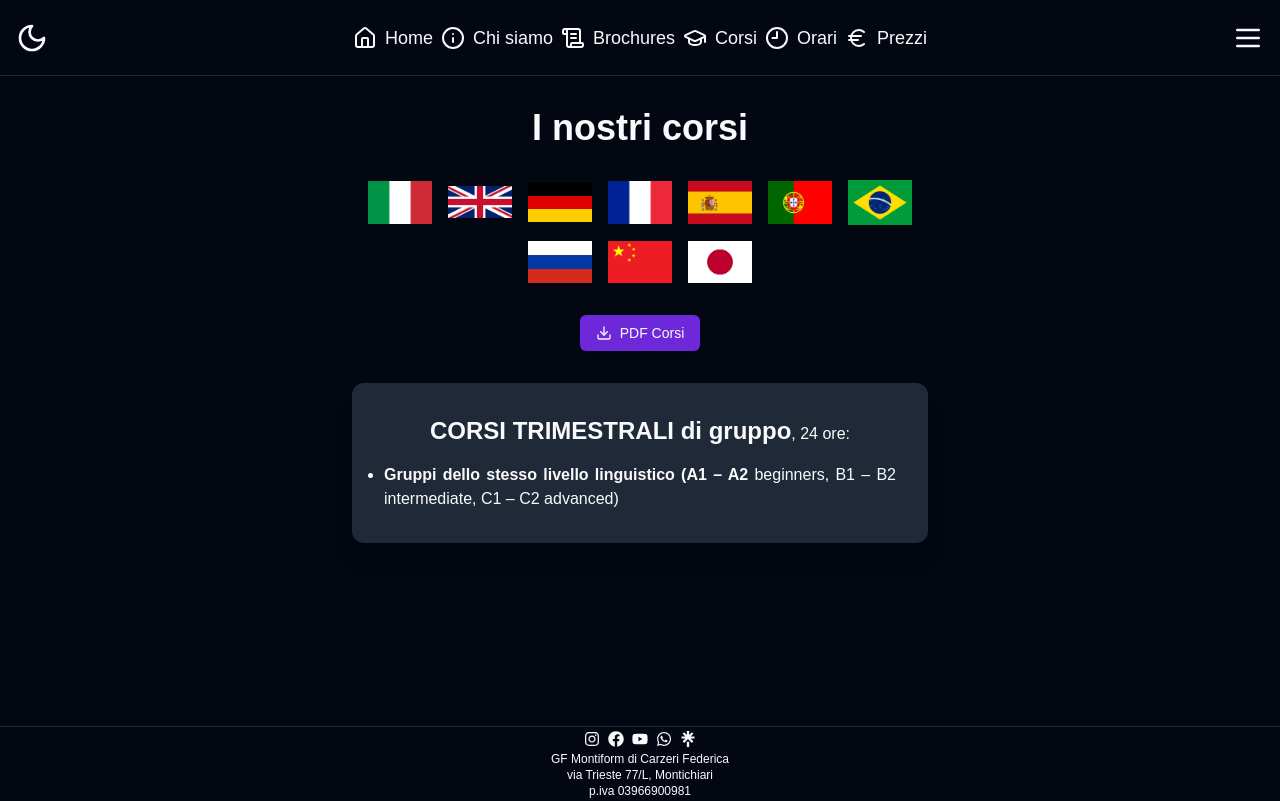
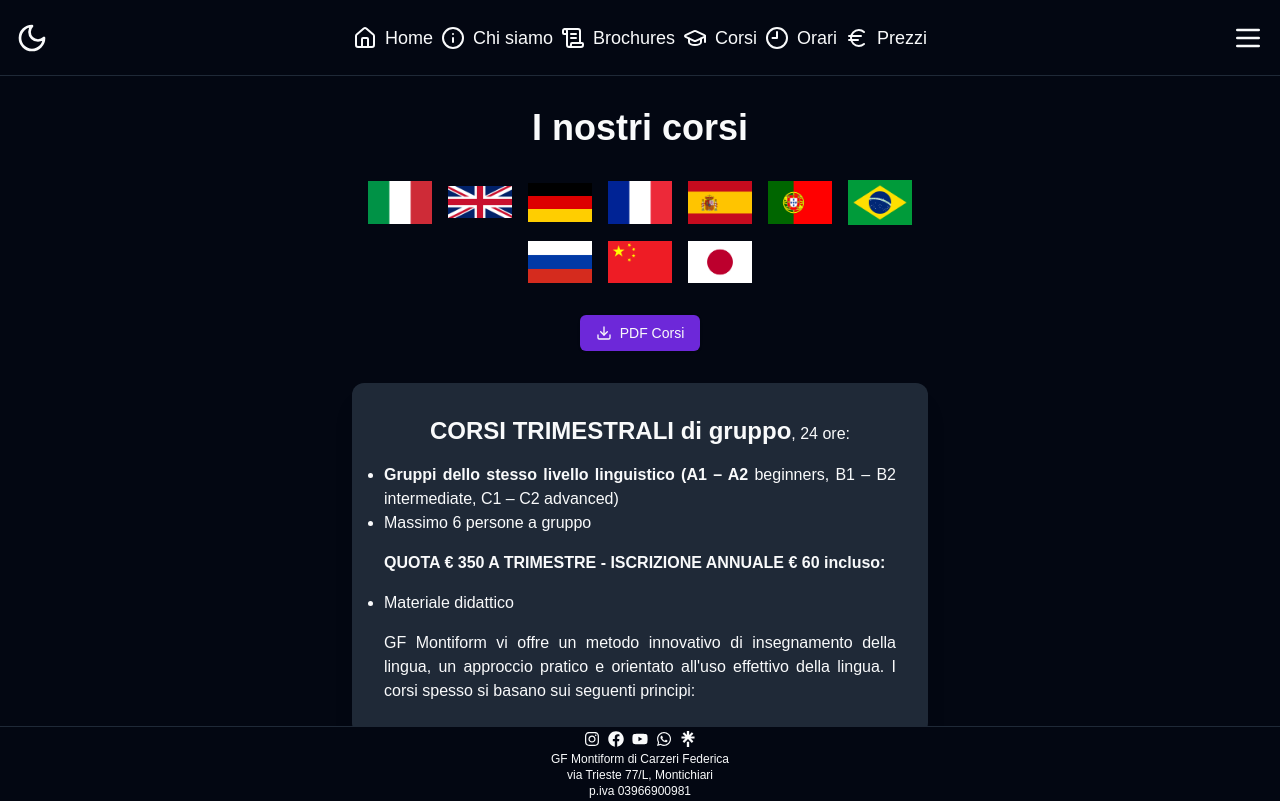
Before and after one commit to mariolazzari/gfmontiform.it, a Next.js app: page /courses in a window 1280 px wide. Built offline with nearby package versions, Linux system fonts and the light colour scheme.

Commit message:
feat: course card component

```diff
--- a/app/courses/page.tsx
+++ b/app/courses/page.tsx
@@ -3,12 +3,23 @@ import { Flags } from "@/components/Flags";
 import { Button } from "@/components/ui/button";
 import { Metadata } from "next";
 import { Download } from "lucide-react";
+import { Course } from "@/components/Course";
+import { CourseProps } from "@/components/Course/CourseProps";
 
 export const metadata: Metadata = {
   title: "Corsi",
 };
 
 function CoursesPage() {
+  const courses: CourseProps[] = [
+    {
+      title: "Apprendimento Attivo",
+      description:
+        "Gli studenti sono coinvolti attivamente durante le lezioni attraverso attività interattive, discussioni di gruppo, simulazioni e giochi di ruolo. Questo aiuta a sviluppare le abilità di comunicazione in situazioni reali.",
+      imagePath: "1.jpg",
+    },
+  ];
+
   return (
     <div className="flex flex-col items-center gap-8 p-4">
       <h2 className="text-4xl font-semibold text-center">I nostri corsi</h2>
@@ -21,12 +32,12 @@ function CoursesPage() {
       </Link>
 
       <div className="bg-muted max-w-xl text-justify p-8 rounded-xl shadow-xl space-y-4">
-        <h2 className="text-center">
+        <h3 className="text-center">
           <span className="text-2xl font-bold">
             CORSI TRIMESTRALI di gruppo
           </span>
           , 24 ore:
-        </h2>
+        </h3>
 
         <ul className="list-disc">
           <li>
@@ -35,7 +46,37 @@ function CoursesPage() {
             </span>{" "}
             beginners, B1 – B2 intermediate, C1 – C2 advanced)
           </li>
+          <li>Massimo 6 persone a gruppo</li>
         </ul>
+
+        <h3 className="font-bold">
+          QUOTA € 350 A TRIMESTRE - ISCRIZIONE ANNUALE € 60 incluso:
+        </h3>
+
+        <ul className="list-disc">
+          <li>Materiale didattico</li>
+        </ul>
+
+        <p>
+          GF Montiform vi offre un metodo innovativo di insegnamento della
+          lingua, un approccio pratico e orientato all'uso effettivo della
+          lingua. I corsi spesso si basano sui seguenti principi:
+        </p>
+      </div>
+
+      <div className="flex justify-center items-center gap-16 flex-wrap p-8 max-w-3xl">
+        {courses.map(course => (
+          <Course key={course.title} {...course} />
+        ))}
+      </div>
+
+      <div className="bg-muted rounded-xl shadow-xl p-8 max-w-xl text-justify">
+        <p>
+          In sintesi, una scuola di lingue orientata alla comunicazione pone
+          l'accento sull'uso pratico della lingua attraverso attività
+          interattive, conversazioni autentiche e contesti realistici, al fine
+          di migliorare le abilità linguistiche degli studenti in modo efficace.
+        </p>
       </div>
     </div>
   );
--- a/components/Course/CourseProps.ts
+++ b/components/Course/CourseProps.ts
@@ -1,3 +1,5 @@
 export type CourseProps = {
   title: string;
+  description: string;
+  imagePath: string;
 };
--- a/components/Course/index.tsx
+++ b/components/Course/index.tsx
@@ -1,3 +1,18 @@
-export function Course() {
-  return <div>Course</div>;
+import Image from "next/image";
+import { CourseProps } from "./CourseProps";
+
+export function Course({ title, description, imagePath }: CourseProps) {
+  return (
+    <div className="flex flex-col items-center gap-4 w-[350px] h-[450px] p-4 border hover:border-primary rounded-xl shadow-xl bg-gradient-to-br from-background to-muted">
+      <h6 className="font-bold text-xl">{title}</h6>
+      <Image
+        src={`/images/courses/${imagePath}`}
+        alt={title}
+        width={350}
+        height={250}
+        priority
+      />
+      <p className="text-justify">{description}</p>
+    </div>
+  );
 }
```
Also changed, not shown: public/images/courses/1.jpg (added).
